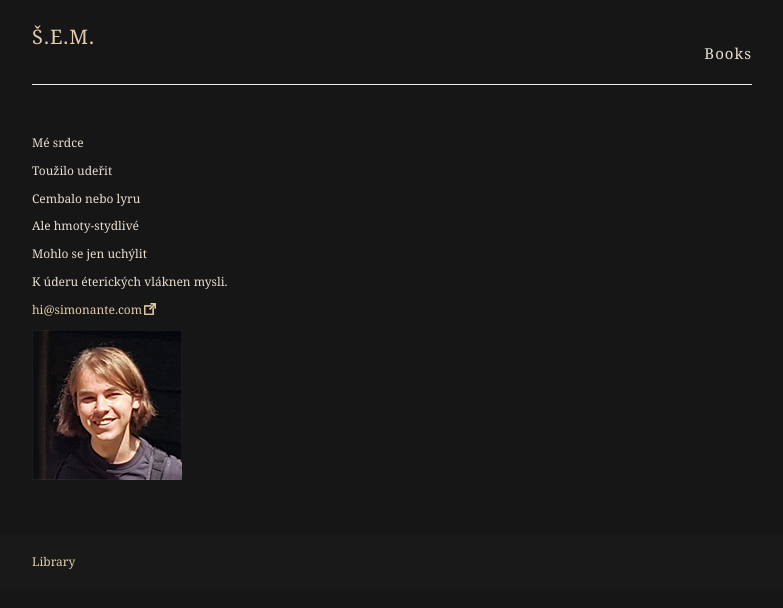
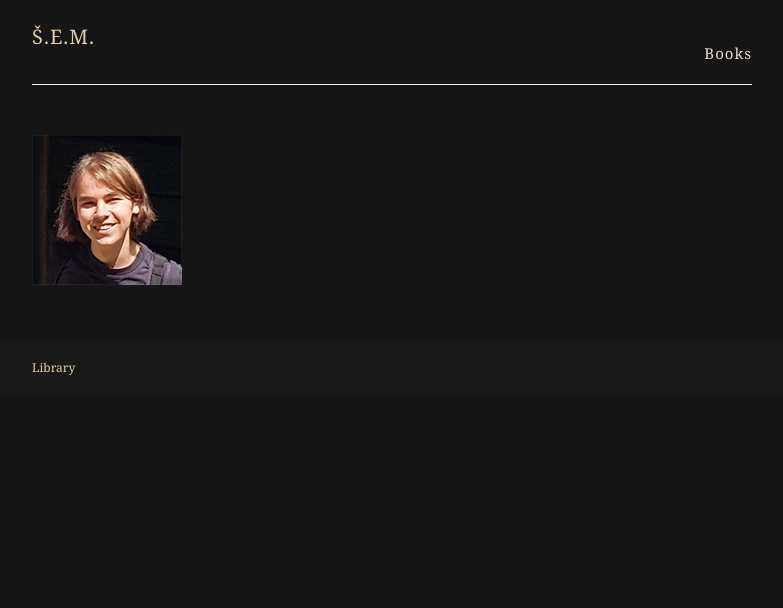
Before and after one commit to simonante/shimonem, a Jekyll site: the page built from index.md, in a window 1280 px wide. Shown: the top 608 px of the page, without its empty margins (248-1031 px from the left). Built offline with Jekyll 4.4.1, drawn with Linux system fonts in a browser that asks for light colours.

Commit message:
Update index.md

```diff
--- a/index.md
+++ b/index.md
@@ -3,12 +3,4 @@ layout: page
 title:
 ---
 
-<p>Mé srdce</p>
-<p>Toužilo udeřit</p>
-<p>Cembalo nebo lyru</p>
-<p>Ale hmoty-stydlivé</p>
-<p>Mohlo se jen uchýlit</p>
-<p>K úderu éterických vláknen mysli.</p>
-<a href="mailto:hi@simonante.com" class="external">hi@simonante.com</a>
-
 ![Simon](/assets/s_ante.png)
```
